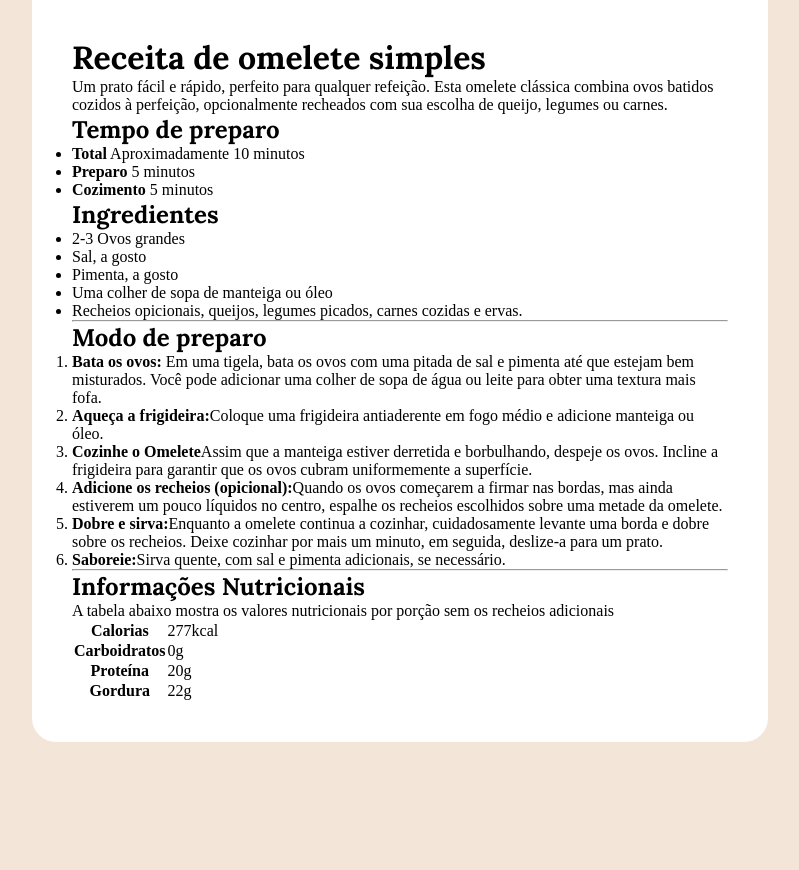
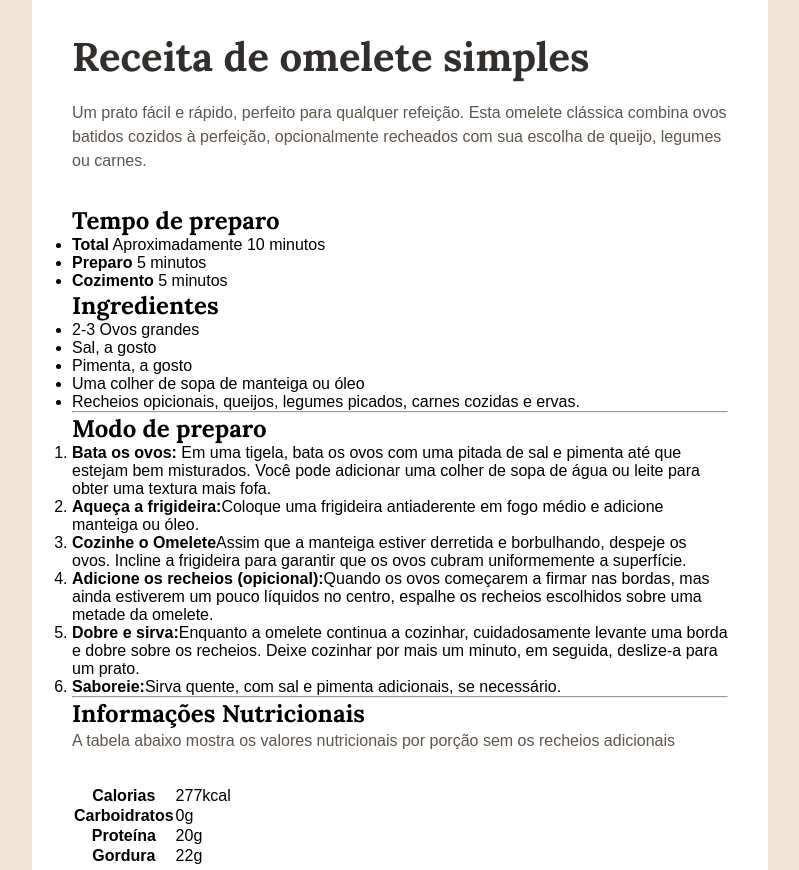
Before and after one commit to Paigonx444/projeto-receita, a plain HTML site: page index.html in a window 1280 px wide. Shown: the part 125-995 px from the top of the page, without its empty margins (240-1039 px from the left). Before the commit the page ends 931 px from the top, so only its background shows below. Drawn offline with Linux system fonts and the light colour scheme.

Commit message:
quarto commit do CSS

```diff
--- a/style.css
+++ b/style.css
@@ -26,3 +26,22 @@ div img {
 h1, h2 {
     font-family: "Lora", serif;
 }
+
+h1 {
+    font-size: 40px;
+    color: #312e2c;
+    line-height: 100%;
+    margin-bottom: 24px;
+}
+
+p, li, th, td {
+    font-size: ;
+    font-family: 'Outfit', sans-serif;
+}
+
+p {
+    color: #5f564d;
+    line-height: 150%;
+    margin-bottom: 32px;
+
+}
```
